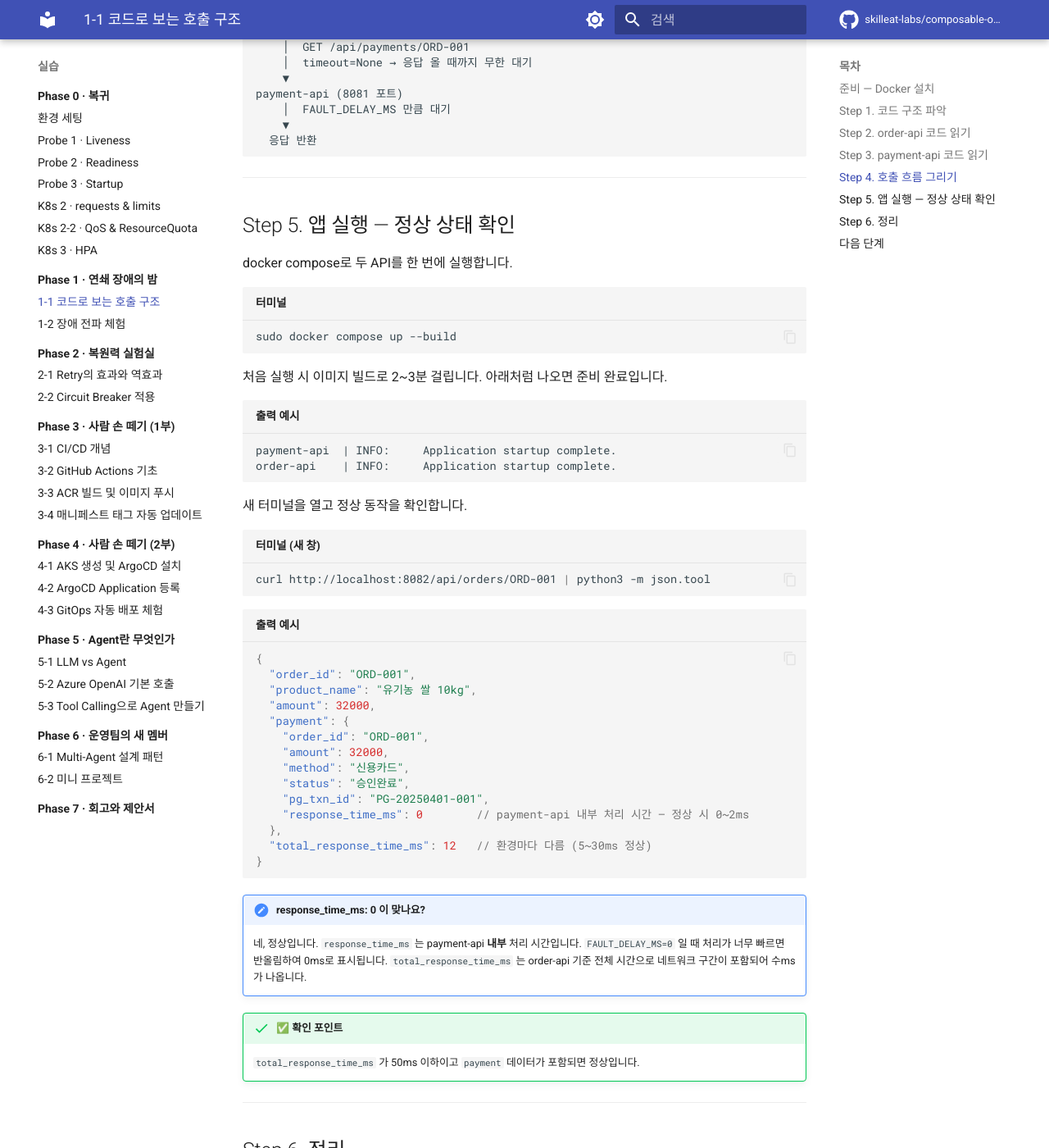
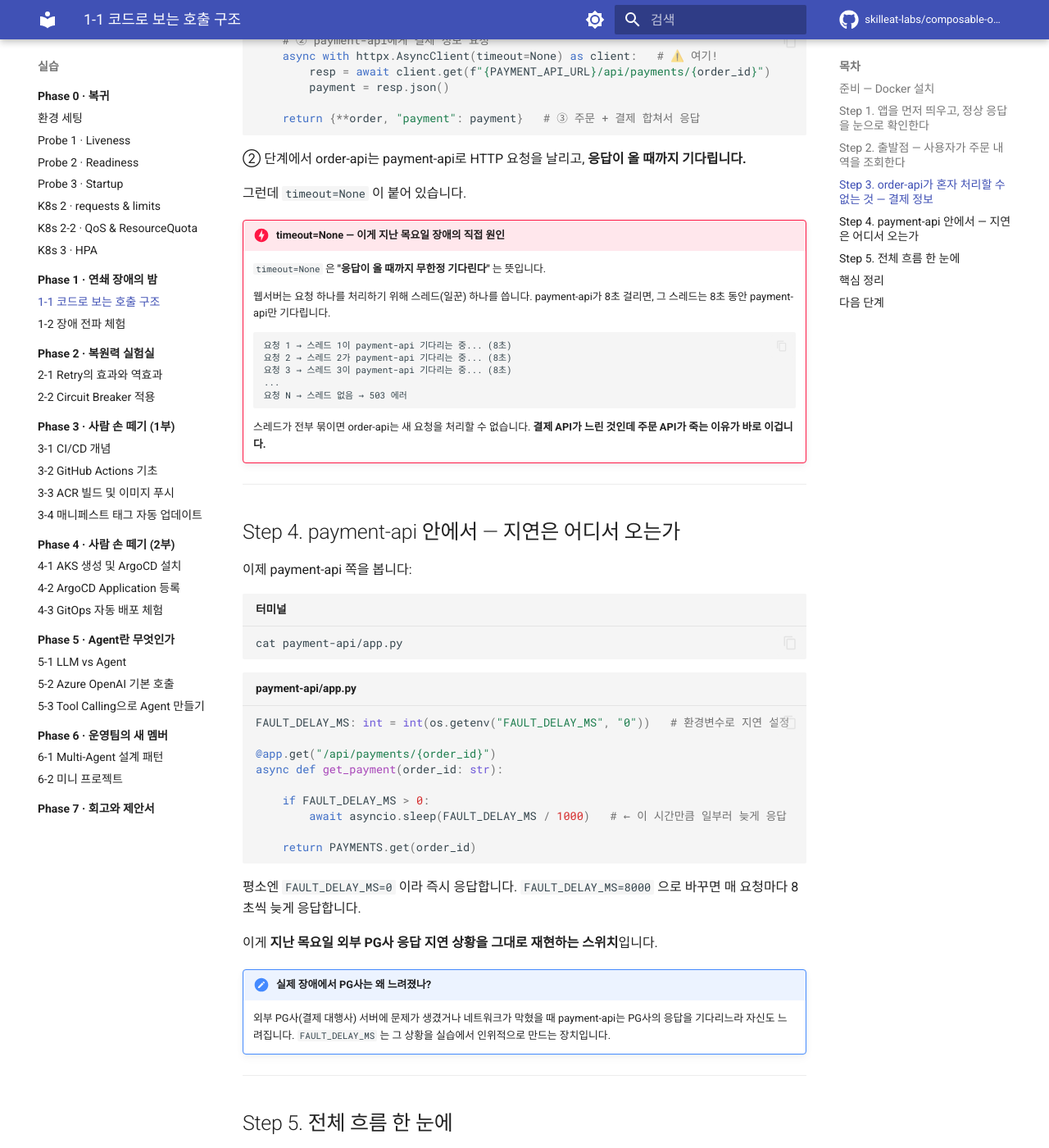
Before and after one commit to skilleat-labs/composable-ops-labs, an MkDocs documentation site: the page built from docs/phase-1/rest-call-structure.md, in a window 1280 px wide and 1400 px high, scrolled down 3258 px. Shown: the whole window at 82% size. Built offline with MkDocs 1.6.1 and Material for MkDocs 9.7.7, drawn with Linux system fonts in a browser that asks for light colours; comment, search, counter and statistics services are not loaded; some of the changed text lies outside the part shown.

Commit message:
refactor: Phase 1-1 코드 읽기 → 요청 흐름 따라가기 방식으로 전면 재작성
- 페이지 제목을 '코드로 보는 호출 구조' → '요청이 어떻게 흘러가는가'로 변경
- 앱 실행을 Step 1로 올려서 결과를 먼저 보고 코드를 읽는 순서로 재구성
- Step 2~4: 사용자 요청 → order-api → payment-api 흐름을 스토리로 연결
- timeout=None의 위험을 스레드 풀 소진 구조로 시각화
- FAULT_DELAY_MS를 다음 실습 예고와 연결

Co-Authored-By: Claude Sonnet 4.6 <noreply@anthropic.com>

````diff
--- a/docs/phase-1/rest-call-structure.md
+++ b/docs/phase-1/rest-call-structure.md
@@ -1,11 +1,11 @@
-# Phase 1-1 · 코드로 보는 호출 구조
+# Phase 1-1 · 요청이 어떻게 흘러가는가
 
 !!! info "예상 소요 1시간"
 
 ---
 
 !!! quote "이대리"
-    *"박대리, 이거 코드 한번 같이 봐. 왜 결제 API가 느려지면 주문 조회까지 죽는지 코드에 다 나와있어."*
+    *"박대리, 지난 목요일 장애 기억하지? 결제 API가 느려졌는데 왜 주문 조회까지 죽었는지 — 그게 코드에 다 나와 있어. 같이 따라가 보자."*
 
 ---
 
@@ -40,112 +40,17 @@ docker compose version
 
 ---
 
-## Step 1. 코드 구조 파악
+## Step 1. 앱을 먼저 띄우고, 정상 응답을 눈으로 확인한다
 
-레포로 이동합니다.
+이론보다 먼저 직접 실행해봅니다. 뭔가 나오는 걸 보고 나서 코드를 읽으면 훨씬 빨리 이해됩니다.
+
+레포로 이동합니다:
 
 ```bash title="터미널"
 cd ~/hanbat-order-app-s2
 ```
 
-디렉터리 구조를 봅니다.
-
-```bash title="터미널"
-ls -1
-```
-
-```text title="출력 예시"
-order-api/      ← 주문 조회 API (박대리가 담당)
-payment-api/    ← 결제 API (외부 PG사와 통신)
-order-web/      ← 주문 조회 화면
-k8s/            ← Kubernetes 매니페스트
-docker-compose.yml
-```
-
----
-
-## Step 2. order-api 코드 읽기
-
-`order-api/app.py`를 열어봅니다.
-
-```bash title="터미널"
-cat order-api/app.py
-```
-
-전체 흐름에서 핵심은 이 부분입니다.
-
-```python title="order-api/app.py (핵심 부분)"
-@app.get("/api/orders/{order_id}")
-async def get_order(order_id: str):
-
-    order = ORDERS.get(order_id)  # ① 주문 데이터 조회
-
-    # ② payment-api 호출 ← 여기가 핵심
-    async with httpx.AsyncClient(timeout=None) as client:  # ⚠️ timeout=None !
-        resp = await client.get(f"{PAYMENT_API_URL}/api/payments/{order_id}")
-        payment = resp.json()
-
-    return {**order, "payment": payment}  # ③ 합쳐서 응답
-```
-
-!!! warning "timeout=None 이 뭔가요?"
-    `timeout=None` 은 **응답을 무한정 기다린다**는 뜻입니다.
-    payment-api가 10초, 1분이 걸려도 order-api는 그냥 기다립니다.
-    이게 지난 목요일 장애의 직접적인 원인입니다.
-
----
-
-## Step 3. payment-api 코드 읽기
-
-```bash title="터미널"
-cat payment-api/app.py
-```
-
-이 부분을 찾아보세요.
-
-```python title="payment-api/app.py (핵심 부분)"
-FAULT_DELAY_MS: int = int(os.getenv("FAULT_DELAY_MS", "0"))
-
-@app.get("/api/payments/{order_id}")
-async def get_payment(order_id: str):
-
-    # 환경변수로 지연 주입 가능
-    if FAULT_DELAY_MS > 0:
-        await asyncio.sleep(FAULT_DELAY_MS / 1000)
-
-    return PAYMENTS.get(order_id)
-```
-
-!!! note "FAULT_DELAY_MS 란?"
-    **장애를 인위적으로 만드는 스위치**입니다.
-    `FAULT_DELAY_MS=8000` 으로 설정하면 payment-api가 모든 요청에 8초씩 늦게 응답합니다.
-    실제 PG사 응답 지연 상황을 그대로 재현할 수 있습니다.
-
----
-
-## Step 4. 호출 흐름 그리기
-
-코드에서 파악한 흐름을 정리하면 이렇습니다.
-
-```
-사용자 브라우저
-    │  GET /api/orders/ORD-001
-    ▼
-order-api (8082 포트)
-    │  GET /api/payments/ORD-001
-    │  timeout=None → 응답 올 때까지 무한 대기
-    ▼
-payment-api (8081 포트)
-    │  FAULT_DELAY_MS 만큼 대기
-    ▼
-  응답 반환
-```
-
----
-
-## Step 5. 앱 실행 — 정상 상태 확인
-
-docker compose로 두 API를 한 번에 실행합니다.
+앱을 실행합니다:
 
 ```bash title="터미널"
 sudo docker compose up --build
@@ -158,7 +63,7 @@ payment-api  | INFO:     Application startup complete.
 order-api    | INFO:     Application startup complete.
 ```
 
-새 터미널을 열고 정상 동작을 확인합니다.
+**새 터미널을 열고** 주문을 조회해봅니다:
 
 ```bash title="터미널 (새 창)"
 curl http://localhost:8082/api/orders/ORD-001 | python3 -m json.tool
@@ -171,37 +76,162 @@ curl http://localhost:8082/api/orders/ORD-001 | python3 -m json.tool
   "amount": 32000,
   "payment": {
     "order_id": "ORD-001",
-    "amount": 32000,
+    "status": "승인완료",
     "method": "신용카드",
-    "status": "승인완료",
-    "pg_txn_id": "PG-20250401-001",
-    "response_time_ms": 0        // payment-api 내부 처리 시간 — 정상 시 0~2ms
+    "response_time_ms": 0
   },
-  "total_response_time_ms": 12   // 환경마다 다름 (5~30ms 정상)
+  "total_response_time_ms": 12
 }
 ```
 
-!!! note "response_time_ms: 0 이 맞나요?"
-    네, 정상입니다. `response_time_ms` 는 payment-api **내부** 처리 시간입니다.
-    `FAULT_DELAY_MS=0` 일 때 처리가 너무 빠르면 반올림하여 0ms로 표시됩니다.
-    `total_response_time_ms` 는 order-api 기준 전체 시간으로 네트워크 구간이 포함되어 수ms가 나옵니다.
+!!! success "✅ 확인 포인트"
+    `payment` 데이터가 포함되고 `total_response_time_ms` 가 50ms 이하이면 정상입니다.
 
-!!! success "✅ 확인 포인트"
-    `total_response_time_ms` 가 50ms 이하이고 `payment` 데이터가 포함되면 정상입니다.
+이 응답 하나를 만들어내기 위해 **내부에서 무슨 일이 일어났는지** 지금부터 따라가 봅니다.
 
 ---
 
-## Step 6. 정리
+## Step 2. 출발점 — 사용자가 주문 내역을 조회한다
 
-| 항목 | 내용 |
-| --- | --- |
-| order-api 가 하는 일 | 주문 데이터 + 결제 데이터를 합쳐서 응답 |
-| payment-api 를 부르는 방식 | **동기 HTTP 호출** (응답 올 때까지 대기) |
-| 문제의 코드 | `httpx.AsyncClient(timeout=None)` |
+고객이 "내 주문 어떻게 됐지?" 하고 앱에서 주문 내역 화면을 열었습니다.
+브라우저는 이 요청을 order-api에 보냅니다:
+
+```text
+GET /api/orders/ORD-001
+```
+
+order-api가 이 요청을 받는 코드를 직접 확인해봅니다:
+
+```bash title="터미널"
+cat order-api/app.py
+```
+
+코드 중에서 이 함수를 찾아보세요:
+
+```python title="order-api/app.py"
+@app.get("/api/orders/{order_id}")      # ← "GET /api/orders/ORD-001" 요청이 여기로 옴
+async def get_order(order_id: str):
+
+    order = ORDERS.get(order_id)        # ① 주문 정보 꺼내기 (내부 데이터)
+    ...
+```
+
+① 단계까지는 간단합니다. order-api 안에 주문 데이터가 있고, 바로 꺼낼 수 있습니다.
+문제는 다음입니다.
+
+---
+
+## Step 3. order-api가 혼자 처리할 수 없는 것 — 결제 정보
+
+주문 조회 응답에는 결제 정보(`payment`)도 포함됩니다. 그런데 order-api는 결제 정보를 갖고 있지 않습니다. 결제는 **payment-api가 관리**합니다.
+
+그래서 order-api는 응답을 만들기 위해 payment-api에게 물어봐야 합니다:
+
+```python title="order-api/app.py"
+    # ② payment-api에게 결제 정보 요청
+    async with httpx.AsyncClient(timeout=None) as client:   # ⚠️ 여기!
+        resp = await client.get(f"{PAYMENT_API_URL}/api/payments/{order_id}")
+        payment = resp.json()
+
+    return {**order, "payment": payment}   # ③ 주문 + 결제 합쳐서 응답
+```
+
+② 단계에서 order-api는 payment-api로 HTTP 요청을 날리고, **응답이 올 때까지 기다립니다.**
+
+그런데 `timeout=None` 이 붙어 있습니다.
+
+!!! danger "timeout=None — 이게 지난 목요일 장애의 직접 원인"
+    `timeout=None` 은 **"응답이 올 때까지 무한정 기다린다"** 는 뜻입니다.
+
+    웹서버는 요청 하나를 처리하기 위해 스레드(일꾼) 하나를 씁니다.
+    payment-api가 8초 걸리면, 그 스레드는 8초 동안 payment-api만 기다립니다.
+
+    ```text
+    요청 1 → 스레드 1이 payment-api 기다리는 중... (8초)
+    요청 2 → 스레드 2가 payment-api 기다리는 중... (8초)
+    요청 3 → 스레드 3이 payment-api 기다리는 중... (8초)
+    ...
+    요청 N → 스레드 없음 → 503 에러
+    ```
+
+    스레드가 전부 묶이면 order-api는 새 요청을 처리할 수 없습니다.
+    **결제 API가 느린 것인데 주문 API가 죽는 이유가 바로 이겁니다.**
+
+---
+
+## Step 4. payment-api 안에서 — 지연은 어디서 오는가
+
+이제 payment-api 쪽을 봅니다:
+
+```bash title="터미널"
+cat payment-api/app.py
+```
+
+```python title="payment-api/app.py"
+FAULT_DELAY_MS: int = int(os.getenv("FAULT_DELAY_MS", "0"))   # 환경변수로 지연 설정
+
+@app.get("/api/payments/{order_id}")
+async def get_payment(order_id: str):
+
+    if FAULT_DELAY_MS > 0:
+        await asyncio.sleep(FAULT_DELAY_MS / 1000)   # ← 이 시간만큼 일부러 늦게 응답
+
+    return PAYMENTS.get(order_id)
+```
+
+평소엔 `FAULT_DELAY_MS=0` 이라 즉시 응답합니다.
+`FAULT_DELAY_MS=8000` 으로 바꾸면 매 요청마다 8초씩 늦게 응답합니다.
+
+이게 **지난 목요일 외부 PG사 응답 지연 상황을 그대로 재현하는 스위치**입니다.
+
+!!! note "실제 장애에서 PG사는 왜 느려졌나?"
+    외부 PG사(결제 대행사) 서버에 문제가 생겼거나 네트워크가 막혔을 때
+    payment-api는 PG사의 응답을 기다리느라 자신도 느려집니다.
+    `FAULT_DELAY_MS` 는 그 상황을 실습에서 인위적으로 만드는 장치입니다.
+
+---
+
+## Step 5. 전체 흐름 한 눈에
+
+지금까지 따라온 흐름을 정리하면 이렇습니다:
+
+```text title="정상 상태 흐름"
+① 고객이 주문 내역 화면 오픈
+      │  GET /api/orders/ORD-001
+      ▼
+② order-api: 주문 정보는 내가 갖고 있어
+      내부 데이터에서 주문 정보 꺼냄 (빠름)
+      │
+      │  "결제 정보도 필요한데, payment-api한테 물어봐야 해"
+      │  GET /api/payments/ORD-001
+      │  timeout=None → 응답 올 때까지 이 스레드는 대기
+      ▼
+③ payment-api: 결제 정보 찾아서 응답
+      (정상 시: 0~2ms, FAULT_DELAY_MS=8000 시: 8초 후)
+      │
+      ▼
+④ order-api: 주문 + 결제 합쳐서 고객에게 응답
+```
+
+!!! warning "지금은 정상. 다음 실습에서 고장낸다"
+    지금 `FAULT_DELAY_MS=0` 이라서 전체 응답이 10~30ms입니다.
+    다음 실습에서 `FAULT_DELAY_MS=8000` 을 넣으면 스레드가 묶이기 시작하고
+    부하가 쌓이면서 order-api 전체가 먹통이 됩니다.
+    지난 목요일이 어떻게 44분 장애가 됐는지 직접 체험합니다.
+
+---
+
+## 핵심 정리
+
+| | 내용 |
+|---|---|
+| order-api 혼자 못 하는 것 | 결제 정보 — payment-api에 물어봐야 함 |
+| 요청 방식 | HTTP 호출 — 응답 올 때까지 스레드가 대기 |
+| 문제의 코드 한 줄 | `httpx.AsyncClient(timeout=None)` |
 | 장애 재현 스위치 | `FAULT_DELAY_MS` 환경변수 |
 
 !!! quote "이대리"
-    *"봤지? timeout 하나 없어서 payment-api가 버티는 동안 order-api도 같이 버티는 거야. 다음 실습에서 직접 장애 만들어볼게."*
+    *"코드 딱 한 줄이야. timeout 하나 없어서 payment-api가 버티는 동안 order-api 스레드 전부가 같이 버티는 거야. 다음엔 직접 만들어보자."*
 
 ---
 
````
